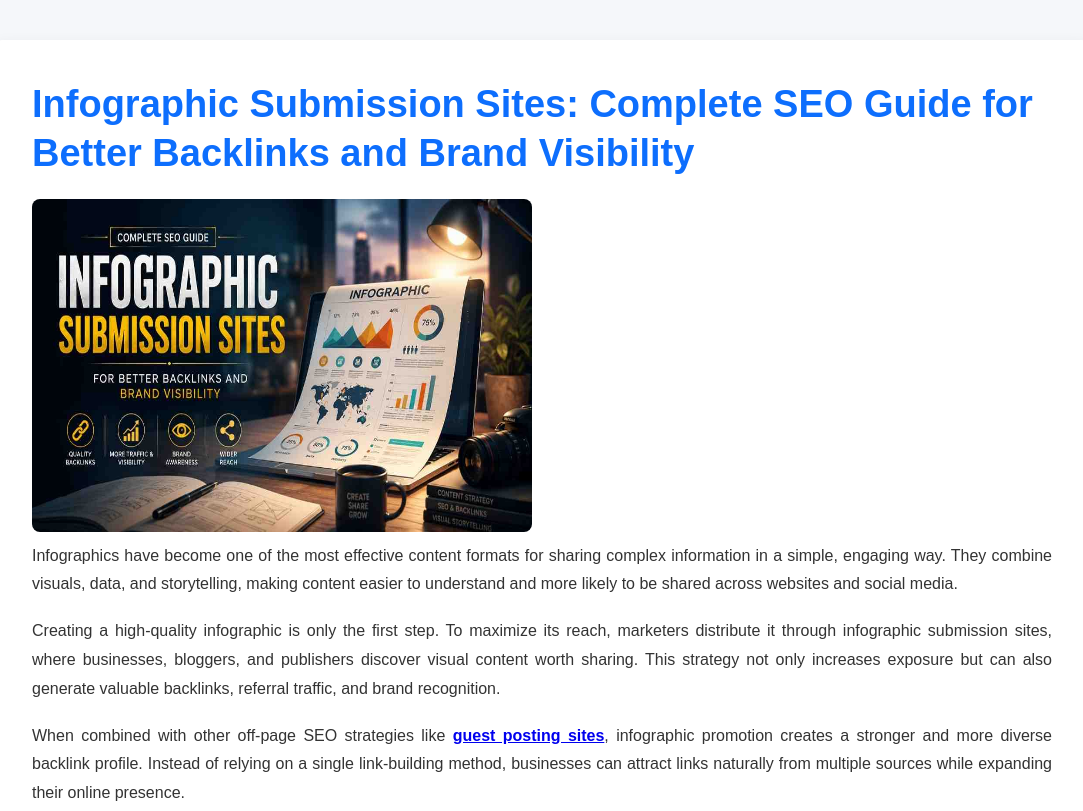
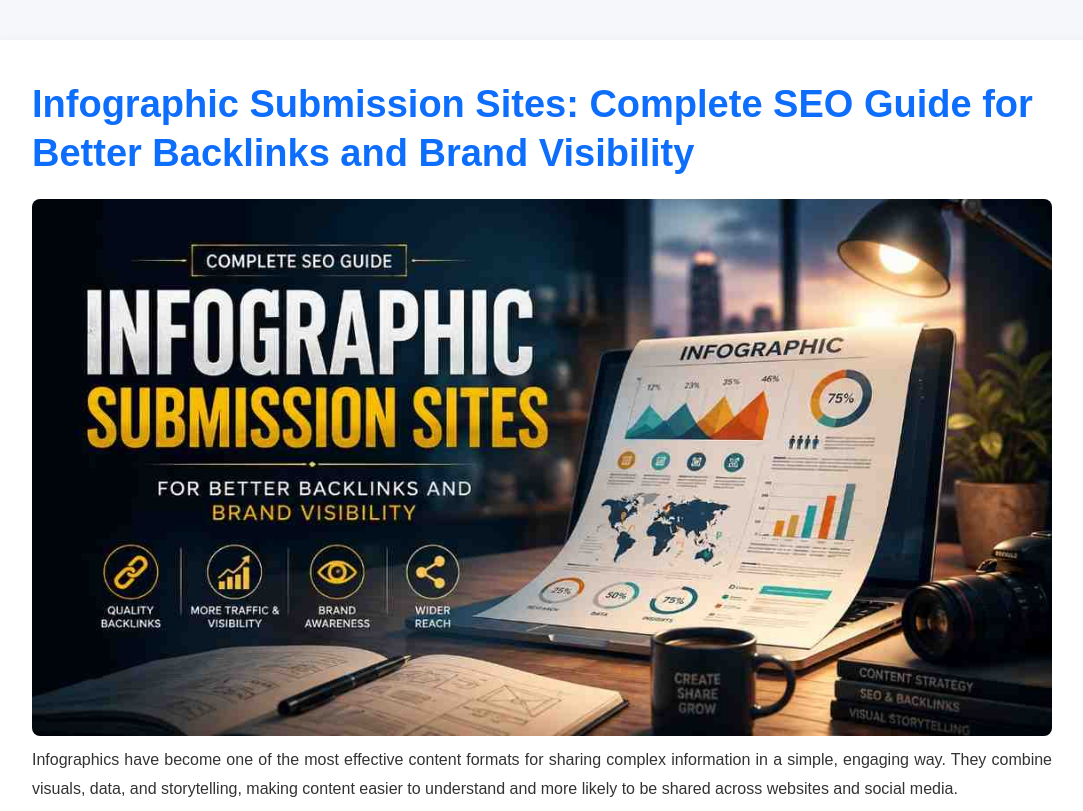
Before and after one commit to infographic-submission-sites/infographic-submission-sites.github.io, a plain HTML site: page index.html in a window 1280 px wide. Shown: the top 811 px of the page, without its empty margins (98-1181 px from the left). Drawn offline with Linux system fonts and the light colour scheme.

Commit message:
Update index.html

```diff
--- a/index.html
+++ b/index.html
@@ -131,7 +131,7 @@
 
 <h1>Infographic Submission Sites: Complete SEO Guide for Better Backlinks and Brand Visibility</h1>
 
-<img src="https://github.com/infographic-submission-sites/infographic-submission-sites.github.io/blob/main/image/infographic-submission-sites.jpeg" alt="Trulli" width="500" height="333">
+<img src="https://github.com/infographic-submission-sites/infographic-submission-sites.github.io/blob/main/image/infographic-submission-sites.jpeg" alt="infographic-submission-sites">
 
 <p>
 Infographics have become one of the most effective content formats for sharing complex information in a simple, engaging way. They combine visuals, data, and storytelling, making content easier to understand and more likely to be shared across websites and social media.
```
